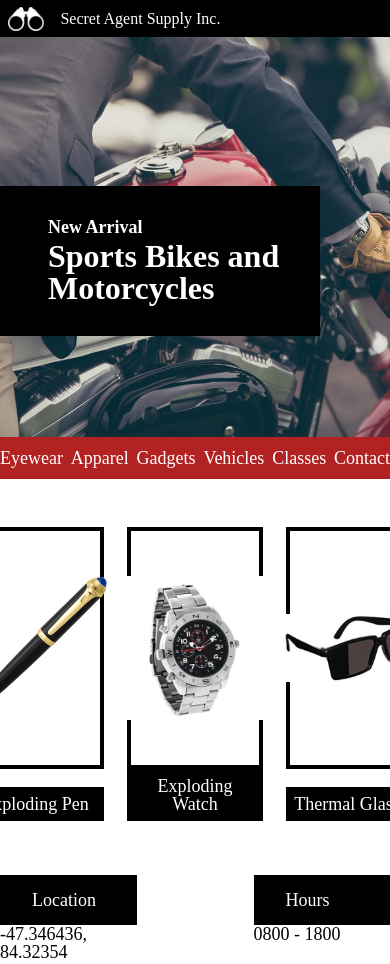
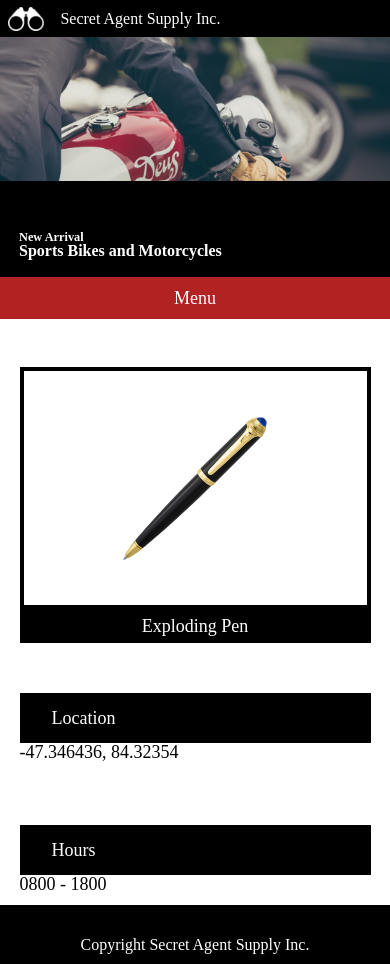
Before and after one commit to alonsoayalar/SecretAgentSupply, a plain HTML site: page index.html in a window 390 px wide. Shown: the top 964 px of the page. Drawn offline with Linux system fonts and the light colour scheme.

Commit message:
Finished!

```diff
--- a/index.html
+++ b/index.html
@@ -22,7 +22,7 @@
 <main>
 
   <section class="section1">
-    <div class="container">
+    <div class="container" id="fondo">
     <div class="background">
       <h2>New Arrival</h2>
       <h1>Sports Bikes and Motorcycles</h1>
@@ -31,13 +31,16 @@
   </section>
 
   <nav>
-    <ul>
+    <ul class="normal">
       <li>Eyewear</li>
       <li>Apparel</li>
       <li>Gadgets</li>
       <li>Vehicles</li>
       <li>Classes</li>
       <li>Contact</li>
+    </ul>
+    <ul class="mobile">
+      <li>Menu</li>
     </ul>
   </nav>
 
@@ -47,11 +50,11 @@
         <div class="pic">
           <img src="./resources/images/pen.png" alt="pen">      </div>
           <h2>Exploding Pen</h2>  </div>
-        <div class="square">
+        <div class="square" id="watch">
         <div class="pic">
           <img src="./resources/images/watch.png" alt="watch">      </div>
           <h2>Exploding Watch</h2> </div>
-        <div class="square">
+        <div class="square" id="glasses">
         <div class="pic">
           <img src="./resources/images/glasses.png" alt="glasses">      </div>
           <h2>Thermal Glasses</h2> </div>
--- a/resources/css/style.css
+++ b/resources/css/style.css
@@ -180,3 +180,152 @@ height:5rem;
 footer h2 {
   width: 960px;
 }
+
+@media screen and (max-width: 1024px) {
+  #glasses {
+    display: none;
+  }
+
+  .section2 .square {
+    display: flex;
+    flex-direction: column;
+    justify-content: space-between;
+    margin: 3rem 0 0 0;
+    width: 47%;
+}
+
+   .normal {
+     display: none;
+     text-align: center;
+   }
+
+   ul {
+     width: 960px;
+     display: flex;
+     justify-content: center;
+   }
+
+   .background {
+     background-color: black;
+     width: 26rem;
+     margin-top: 9rem;
+     font-weight: bold;
+     margin-bottom: 6rem;
+     display: flex;
+     flex-direction: column;
+     justify-content: flex-start;
+     align-items: flex-start;
+   }
+
+   .background h1 {
+     font-size: 2rem;
+     margin-left: 3rem;
+     display: flex;
+     margin-bottom: 2rem;
+   }
+}
+
+
+
+@media screen and (min-width:1025px){
+  nav .mobile {
+    display: none;
+  }
+
+}
+
+@media screen and (max-width: 470px) {
+
+  .section1 {
+    height: 15rem;
+    width:100%;
+    background-image: url('../images/moto.jpeg');
+    background-size: cover;
+    display: flex;
+    flex-direction: row;
+    align-items: flex-end;
+  }
+
+  .section1 .container {
+    display: flex;
+    flex-direction: row;
+    justify-content: flex-start;
+    background-color: black;
+    height:5rem;
+    padding-bottom: 1rem;
+
+  }
+
+.section1 h1 {
+    font-size: 1rem;
+    font-weight: bold;
+    padding-bottom: 1rem;
+    width: 100%;
+    margin:0;
+    padding-left: 2rem;
+    z-index: 3;
+    color: white;
+    display: flex;
+
+}
+
+.section1 h2 {
+  font-size: 0.77rem;
+  width: 100%;
+  padding-top: 1rem;
+  display: flex;
+  Margin:0;
+  padding-left: 2rem;
+  z-index: 4;
+  color: white;
+}
+
+  #watch {
+    display: none;
+  }
+
+  .section2 .square {
+    display: flex;
+    flex-direction: column;
+    justify-content: space-between;
+    margin: 3rem 0 0 0;
+    width: 90%;
+}
+
+.section2 .container {
+  display: flex;
+  justify-content: center;
+}
+
+.section3 .container {
+  width: 960px;
+  display: flex;
+  flex-direction: column;
+  justify-content: center;
+  align-items: center;
+  height: 10rem;
+  margin-top: 3rem;
+}
+.section3 .rectangle {
+  display: flex;
+  justify-content: center;
+  width: 90%;
+}
+
+footer {
+display: flex;
+width: 100%;
+display: inline-flex;
+
+background-color: black;
+height:5rem;
+}
+
+footer h2 {
+  display: flex;
+  color: white;
+  z-index: 3;
+  justify-content: center;
+  align-items: center;
+}
+}
```
